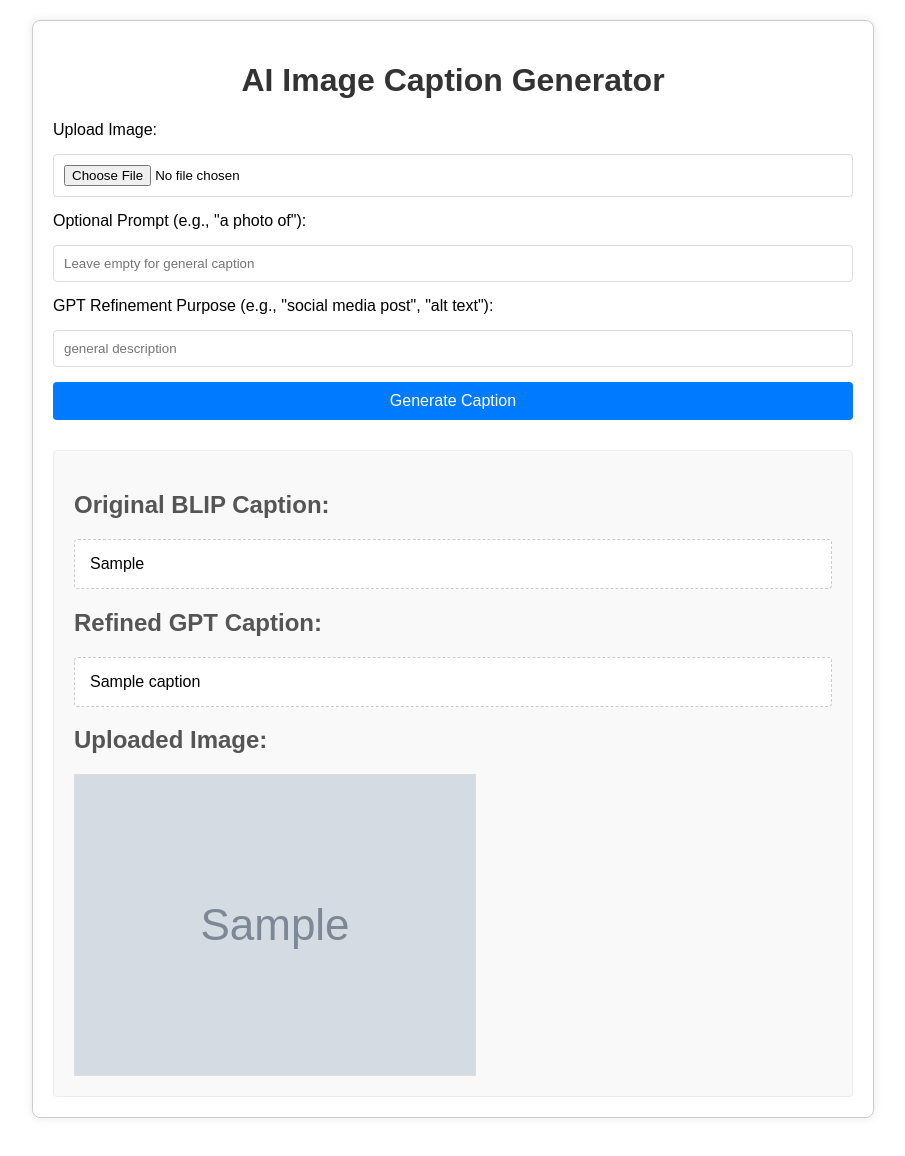
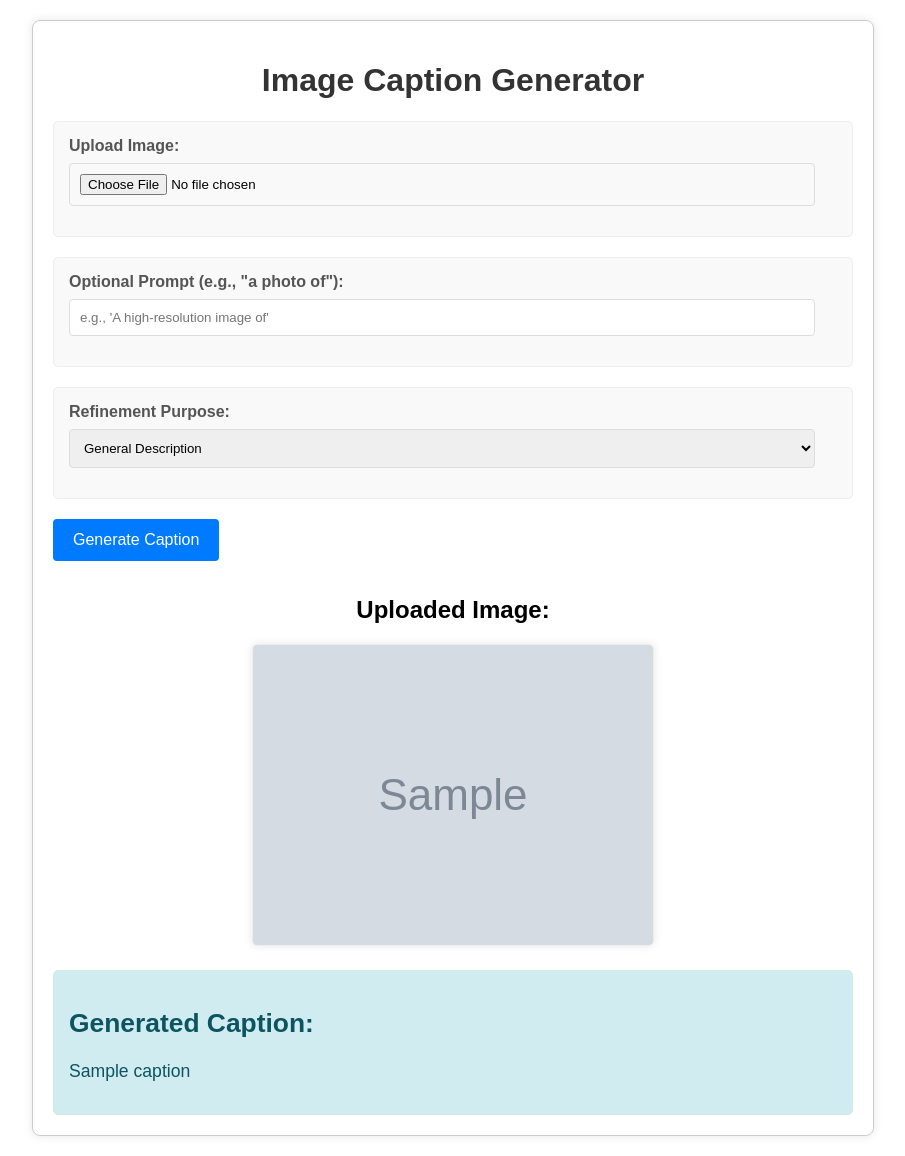
Before and after one commit to dhwanigupta18/image_caption_generator, a Flask app: template templates/index.html in a window 1280 px wide. Shown: the whole page, without its empty margins (187-1092 px from the left). Before the commit the page ends 1118 px from the top, so only its background shows below. Run offline with Flask 3, Linux system fonts and the light colour scheme; the template is opened without the code that fills it: most values are stand-ins (such as "Sample title", 1, 10 or a date in 2020); grey boxes marked "Sample" are stand-in pictures.

Commit message:
Integrate IBM Watsonx.ai for caption refinement

```diff
--- a/app.py
+++ b/app.py
@@ -1,79 +1,96 @@
-# app.py
+# app.py (modify imports and initialization)
+
 from flask import Flask, render_template, request, redirect, url_for
-from caption_generator import ImageCaptioningModel # <--- ADD THIS LINE
+from caption_generator import ImageCaptioningModel, WatsonXEnhancer # <--- CHANGE THIS IMPORT
 import os
 from werkzeug.utils import secure_filename
-from flask import send_from_directory # If you chose this for serving uploads
+from flask import send_from_directory
+from dotenv import load_dotenv
+load_dotenv()
 
 app = Flask(__name__)
 
-# Configuration for uploads
 UPLOAD_FOLDER = 'uploads'
-ALLOWED_EXTENSIONS = {'png', 'jpg', 'jpeg', 'gif'}
-app.config['UPLOAD_FOLDER'] = UPLOAD_FOLDER
-
-# Ensure the upload folder exists
 if not os.path.exists(UPLOAD_FOLDER):
     os.makedirs(UPLOAD_FOLDER)
+app.config['UPLOAD_FOLDER'] = UPLOAD_FOLDER
+app.config['MAX_CONTENT_LENGTH'] = 16 * 1024 * 1024 # Max upload size: 16MB
 
-# Initialize models globally to avoid reloading on each request
-# This might take a moment when the app starts for the first time
-print("Initializing BLIP model...")
-blip_model = ImageCaptioningModel()
-print("BLIP model initialized.")
-
-
+# Allowed image extensions
+ALLOWED_EXTENSIONS = {'png', 'jpg', 'jpeg', 'gif'}
 
 def allowed_file(filename):
     return '.' in filename and \
            filename.rsplit('.', 1)[1].lower() in ALLOWED_EXTENSIONS
 
+print("Initializing BLIP model...")
+blip_model = ImageCaptioningModel()
+print("BLIP model initialized.")
+
+print("Initializing Watsonx.ai Enhancer...")
+# Choose a model ID. Replace with the actual model you want to use from watsonx.ai
+# Common IBM models: "ibm/granite-13b-instruct-v2"
+# Or a third-party model you have access to: "meta-llama/llama-2-7b-chat", "mistralai/mistral-7b-instruct-v0.2"
+watsonx_enhancer = WatsonXEnhancer(model_id="ibm/granite-13b-instruct-v2") # <--- CHANGE THIS LINE
+print("Watsonx.ai Enhancer initialized.")
+
+
 @app.route('/', methods=['GET', 'POST'])
 def index():
     caption = None
-    original_caption = None
     image_url = None
     error = None
 
     if request.method == 'POST':
         # Check if a file was uploaded
-        if 'image' not in request.files:
-            error = 'No image file part'
-            return render_template('index.html', error=error)
+        if 'file' not in request.files:
+            error = 'No file part'
+            return render_template('index.html', caption=caption, image_url=image_url, error=error)
 
-        file = request.files['image']
+        file = request.files['file']
 
-        # If user does not select file, browser also submits an empty part without filename
+        # If user submits an empty form without selecting a file
         if file.filename == '':
-            error = 'No selected image file'
-            return render_template('index.html', error=error)
+            error = 'No selected file'
+            return render_template('index.html', caption=caption, image_url=image_url, error=error)
 
         if file and allowed_file(file.filename):
             filename = secure_filename(file.filename)
             filepath = os.path.join(app.config['UPLOAD_FOLDER'], filename)
             file.save(filepath)
-            image_url = url_for('uploaded_file', filename=filename) # URL for displaying image
+            image_url = url_for('uploaded_file', filename=filename)
 
-            # Get optional prompt and GPT purpose
-            prompt = request.form.get('prompt')
-            gpt_purpose = request.form.get('gpt_purpose', 'general description')
+            try:
+                # 1. Generate initial caption with BLIP
+                original_caption = blip_model.generate_caption(filepath)
+                caption = original_caption
 
-            # 1. Generate caption using BLIP
-            original_caption = blip_model.generate_caption(filepath, prompt)
-            caption = original_caption # Initialize caption with BLIP's output
+                # Get the chosen purpose for refinement from the form
+                gpt_purpose = request.form.get('caption_purpose', 'general description')
 
+                # 2. Refine caption using Watsonx.ai (if configured)
+                if watsonx_enhancer.model: # Check if watsonx.ai model is initialized
+                    refined_caption = watsonx_enhancer.refine_caption(original_caption, gpt_purpose)
+                    if refined_caption and "Error" not in refined_caption:
+                        caption = refined_caption
+                    else:
+                        error = f"Watsonx.ai refinement failed: {refined_caption}. Displaying original BLIP caption."
+                else:
+                    error = "IBM Watsonx.ai not configured. Displaying original BLIP caption."
 
-            # Clean up the uploaded image after processing (optional, for production you might store them)
-            # os.remove(filepath) # Uncomment to remove after use, but image_url won't work then
+            except Exception as e:
+                error = f"Error generating or refining caption: {e}"
+                caption = "Failed to generate caption."
 
-        else:
-            error = 'Invalid file type. Allowed types: png, jpg, jpeg, gif.'
+            # Clean up the uploaded file after processing if not needed for display later
+            # (Or manage storage based on your needs)
+            # os.remove(filepath)
 
-    return render_template('index.html', caption=caption, original_caption=original_caption, image_url=image_url, error=error)
+    return render_template('index.html', caption=caption, image_url=image_url, error=error)
 
-# Route to serve uploaded files
 @app.route('/uploads/<filename>')
 def uploaded_file(filename):
-    return redirect(url_for('static', filename='uploads/' + filename)) # Serve from static folder
+    return send_from_directory(app.config['UPLOAD_FOLDER'], filename)
+
 if __name__ == '__main__':
     app.run(debug=True)
--- a/templates/index.html
+++ b/templates/index.html
@@ -7,51 +7,77 @@
     <style>
         body { font-family: sans-serif; max-width: 800px; margin: 20px auto; padding: 20px; border: 1px solid #ccc; border-radius: 8px; box-shadow: 0 0 10px rgba(0,0,0,0.1); }
         h1 { text-align: center; color: #333; }
-        form { display: flex; flex-direction: column; gap: 15px; margin-top: 20px; }
-        input[type="file"] { padding: 10px; border: 1px solid #ddd; border-radius: 4px; }
-        input[type="text"] { padding: 10px; border: 1px solid #ddd; border-radius: 4px; }
-        button { padding: 10px 15px; background-color: #007bff; color: white; border: none; border-radius: 4px; cursor: pointer; font-size: 16px; }
+        .form-section { margin-bottom: 20px; padding: 15px; border: 1px solid #eee; border-radius: 5px; background-color: #f9f9f9; }
+        label { display: block; margin-bottom: 8px; font-weight: bold; color: #555; }
+        input[type="file"], input[type="text"], select, button {
+            width: calc(100% - 22px); /* Account for padding/border */
+            padding: 10px;
+            margin-bottom: 15px;
+            border: 1px solid #ddd;
+            border-radius: 4px;
+            box-sizing: border-box; /* Include padding and border in the element's total width and height */
+        }
+        button {
+            background-color: #007bff;
+            color: white;
+            border: none;
+            cursor: pointer;
+            font-size: 16px;
+            padding: 12px 20px;
+            width: auto; /* Allow button to size to its content */
+        }
         button:hover { background-color: #0056b3; }
-        .result { margin-top: 30px; padding: 20px; background-color: #f9f9f9; border: 1px solid #eee; border-radius: 4px; }
-        .result h2 { color: #555; }
-        .caption-box { background-color: white; border: 1px dashed #ccc; padding: 15px; border-radius: 4px; word-wrap: break-word; }
-        .image-preview { max-width: 100%; height: auto; display: block; margin-top: 15px; border: 1px solid #ddd; }
-        .error { color: red; font-weight: bold; }
+        .image-preview { text-align: center; margin-top: 20px; }
+        .image-preview img { max-width: 100%; height: auto; border: 1px solid #eee; border-radius: 5px; box-shadow: 0 0 8px rgba(0,0,0,0.1); }
+        .caption-output { margin-top: 20px; padding: 15px; border: 1px solid #d4edda; border-radius: 5px; background-color: #d1ecf1; color: #0c5460; font-size: 1.1em; word-wrap: break-word; }
+        .error-message { color: #dc3545; background-color: #f8d7da; border: 1px solid #f5c6cb; padding: 10px; border-radius: 5px; margin-top: 15px; }
     </style>
 </head>
 <body>
-    <h1>AI Image Caption Generator</h1>
+    <h1>Image Caption Generator</h1>
 
-    <form method="post" enctype="multipart/form-data">
-        <label for="image">Upload Image:</label>
-        <input type="file" name="image" id="image" accept="image/*" required>
+    <form method="POST" enctype="multipart/form-data">
+        <div class="form-section">
+            <label for="file">Upload Image:</label>
+            <input type="file" name="file" id="file" accept="image/*" required>
+        </div>
 
-        <label for="prompt">Optional Prompt (e.g., "a photo of"):</label>
-        <input type="text" name="prompt" id="prompt" placeholder="Leave empty for general caption">
+        <div class="form-section">
+            <label for="optional_prompt">Optional Prompt (e.g., "a photo of"):</label>
+            <input type="text" name="optional_prompt" id="optional_prompt" placeholder="e.g., 'A high-resolution image of'">
+        </div>
 
-        <label for="gpt_purpose">GPT Refinement Purpose (e.g., "social media post", "alt text"):</label>
-        <input type="text" name="gpt_purpose" id="gpt_purpose" placeholder="general description">
+        <div class="form-section">
+            <label for="caption_purpose">Refinement Purpose:</label>
+            <select name="caption_purpose" id="caption_purpose">
+                <option value="general description">General Description</option>
+                <option value="social media post">Social Media Post</option>
+                <option value="alt text">Accessibility (Alt Text)</option>
+                <option value="storytelling prompt">Storytelling Prompt</option>
+                <option value="marketing ad copy">Marketing Ad Copy</option>
+            </select>
+        </div>
 
         <button type="submit">Generate Caption</button>
     </form>
 
-    {% if caption or error %}
-    <div class="result">
-        {% if error %}
-            <p class="error">{{ error }}</p>
-        {% endif %}
-        {% if original_caption %}
-            <h2>Original BLIP Caption:</h2>
-            <div class="caption-box">{{ original_caption }}</div>
-        {% endif %}
-        {% if caption and caption != original_caption %}
-            <h2>Refined GPT Caption:</h2>
-            <div class="caption-box">{{ caption }}</div>
-        {% endif %}
-        {% if image_url %}
-            <h2>Uploaded Image:</h2>
-            <img src="{{ image_url }}" alt="Uploaded Image" class="image-preview">
-        {% endif %}
+    {% if error %}
+    <div class="error-message">
+        <p>Error: {{ error }}</p>
+    </div>
+    {% endif %}
+
+    {% if image_url %}
+    <div class="image-preview">
+        <h2>Uploaded Image:</h2>
+        <img src="{{ image_url }}" alt="Uploaded Image">
+    </div>
+    {% endif %}
+
+    {% if caption %}
+    <div class="caption-output">
+        <h2>Generated Caption:</h2>
+        <p>{{ caption }}</p>
     </div>
     {% endif %}
 </body>
```
Also changed, not shown: caption_generator.py (+103 -0 lines), uploads/Dhwani_mehandi_designs-411.jpg (deleted), uploads/Screenshot_179.png (deleted), uploads/WhatsApp_Image_2021-08-17_at_21.42.52.jpeg (deleted).
